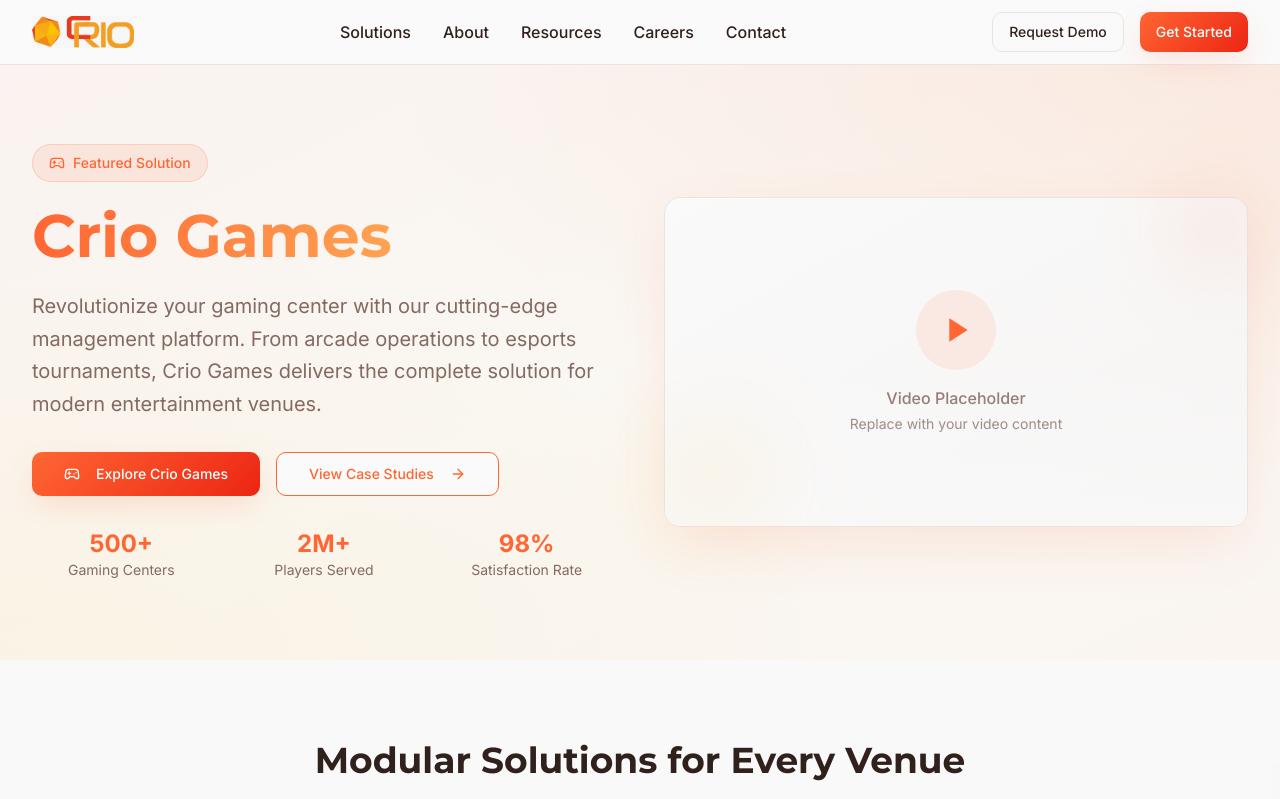
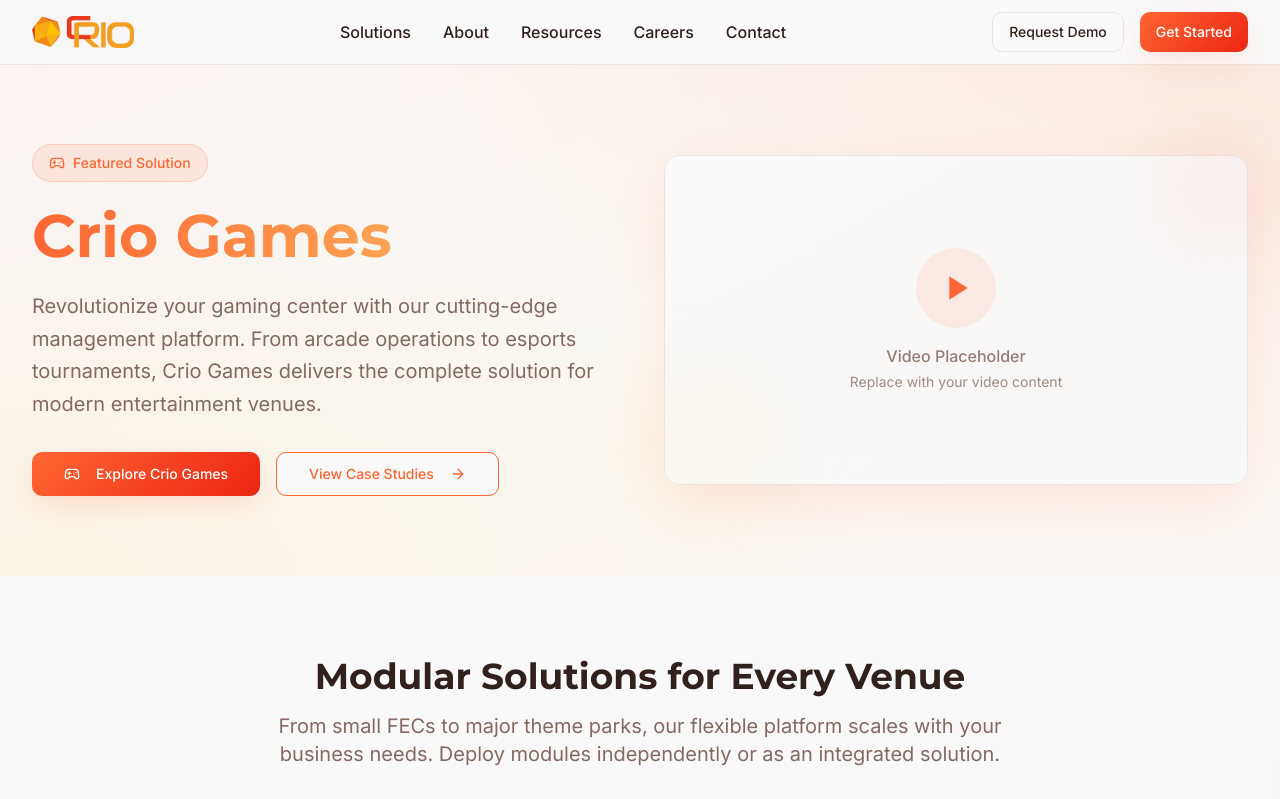
Before and after one commit to ErkutCan1337/park-brand-builder, a React (Vite) app: page /solutions in a window 1280 px wide. Shown: the top 799 px of the page. Built offline with nearby package versions, Linux system fonts and the light colour scheme.

Commit message:
Visual edit in Lovable
Edited UI in Lovable

```diff
--- a/src/components/Solutions.tsx
+++ b/src/components/Solutions.tsx
@@ -51,8 +51,7 @@ const Solutions = () => {
     title: "CRM & Analytics",
     description: "Deep insights into guest behavior and preferences"
   }];
-  return (
-    <>
+  return <>
       {/* Crio Games Hero Section */}
       <section className="relative py-20 bg-gradient-to-br from-primary/5 via-secondary/5 to-primary-glow/5 overflow-hidden">
         <div className="absolute inset-0 bg-[radial-gradient(ellipse_at_top_right,_var(--tw-gradient-stops))] from-primary/10 via-transparent to-transparent"></div>
@@ -88,24 +87,13 @@ const Solutions = () => {
                 </Button>
               </div>
 
-              <div className="mt-8 grid grid-cols-3 gap-6">
-                <div className="text-center">
-                  <div className="text-2xl font-bold text-primary">500+</div>
-                  <div className="text-sm text-muted-foreground">Gaming Centers</div>
-                </div>
-                <div className="text-center">
-                  <div className="text-2xl font-bold text-primary">2M+</div>
-                  <div className="text-sm text-muted-foreground">Players Served</div>
-                </div>
-                <div className="text-center">
-                  <div className="text-2xl font-bold text-primary">98%</div>
-                  <div className="text-sm text-muted-foreground">Satisfaction Rate</div>
-                </div>
-              </div>
+
             </div>
 
             {/* Video Placeholder */}
-            <div className="relative animate-slide-up" style={{ animationDelay: '0.2s' }}>
+            <div className="relative animate-slide-up" style={{
+            animationDelay: '0.2s'
+          }}>
               <div className="relative rounded-2xl overflow-hidden shadow-elevated bg-card border border-border">
                 <div className="aspect-video bg-gradient-to-br from-muted/50 to-muted relative group">
                   {/* Video placeholder - Replace this div with your video element */}
@@ -317,7 +305,6 @@ const Solutions = () => {
         </div>
       </div>
     </section>
-    </>
-  );
+    </>;
 };
 export default Solutions;
```
Lines whose indentation alone changed are shown as unchanged.
